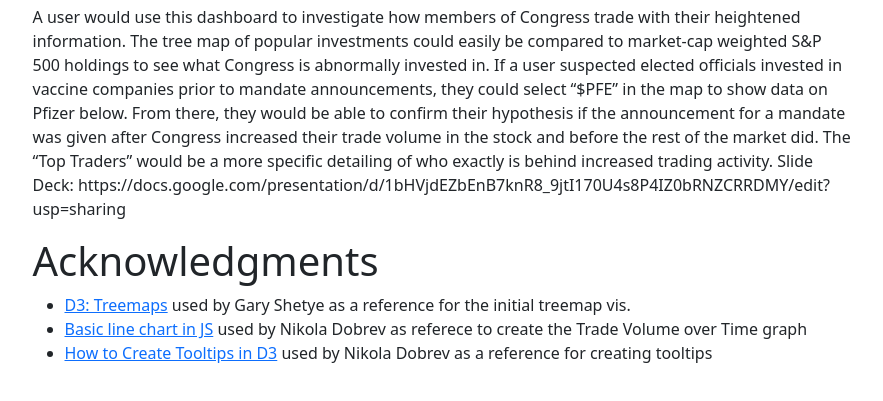
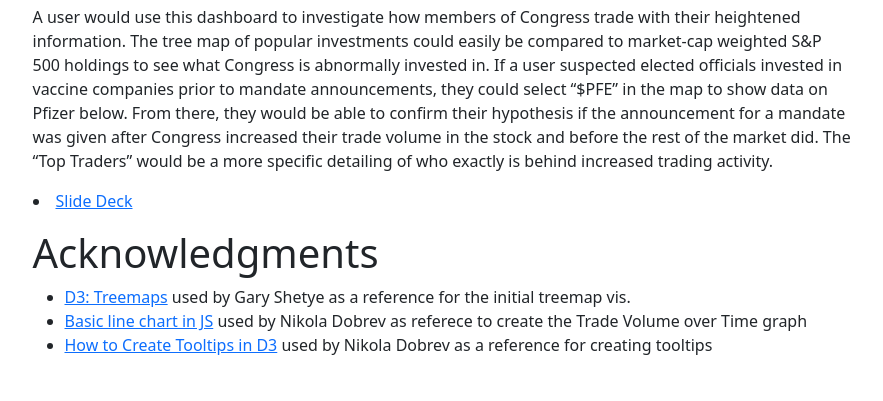
Before and after one commit to DS4200-S22/final-project-visualizing-congress-stock-trading, a website: page index.html in a window 1280 px wide. Shown: the part 2843-3244 px from the top of the page, without its empty margins (198-1081 px from the left). Drawn offline with nearby package versions, Linux system fonts and the light colour scheme.

Commit message:
Link updated

```diff
--- a/index.html
+++ b/index.html
@@ -138,7 +138,9 @@
     Congress increased their trade volume in the stock and before the rest of the market did. The “Top Traders” would be a more specific
     detailing of who exactly is behind increased trading activity.
 
-    Slide Deck: https://docs.google.com/presentation/d/1bHVjdEZbEnB7knR8_9jtI170U4s8P4IZ0bRNZCRRDMY/edit?usp=sharing
+    <li><a href='https://docs.google.com/presentation/d/1bHVjdEZbEnB7knR8_9jtI170U4s8P4IZ0bRNZCRRDMY/edit?usp=sharing'>
+      Slide Deck</a>
+    </li>
   </p>
 
   <h1 id="acknowledgments">Acknowledgments</h1>
```
